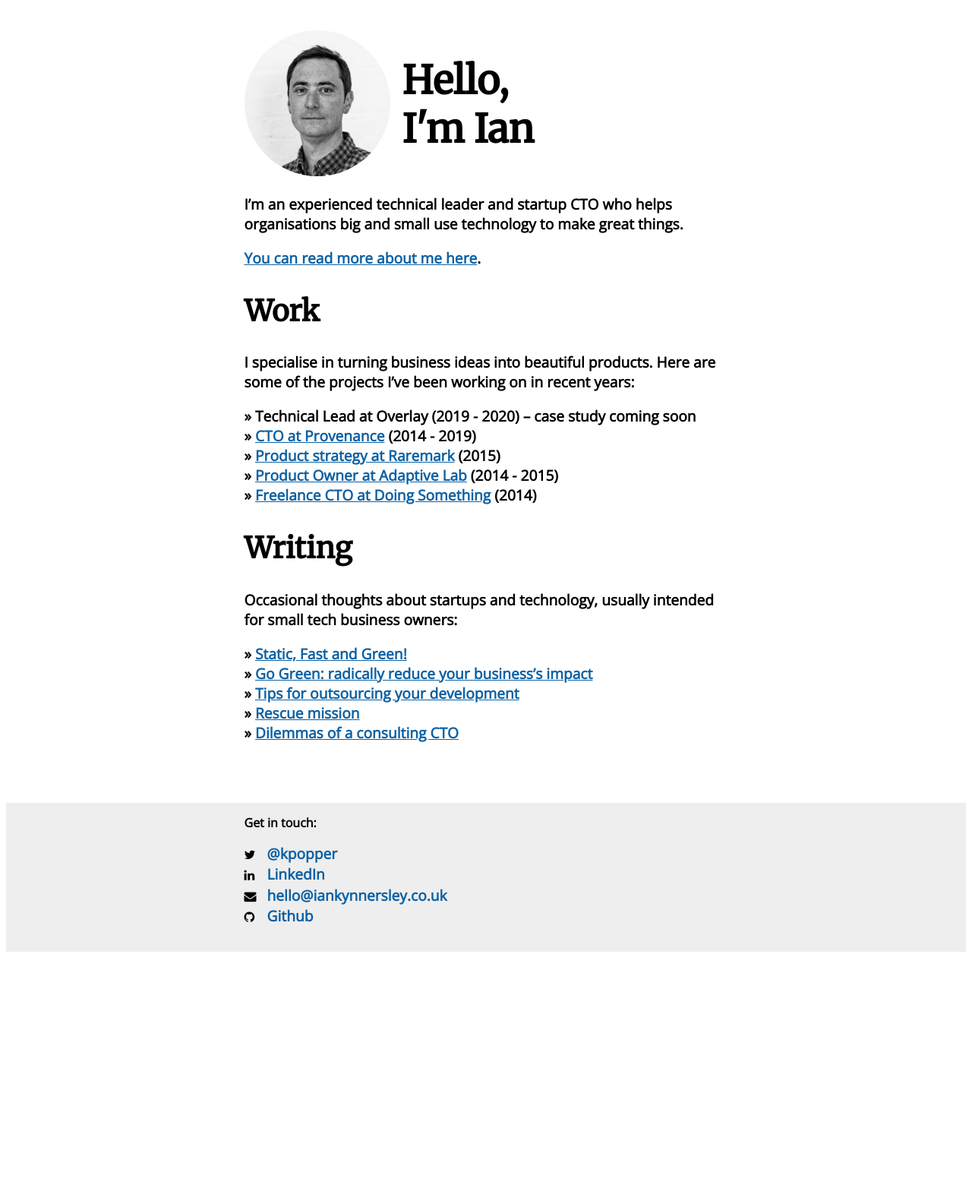
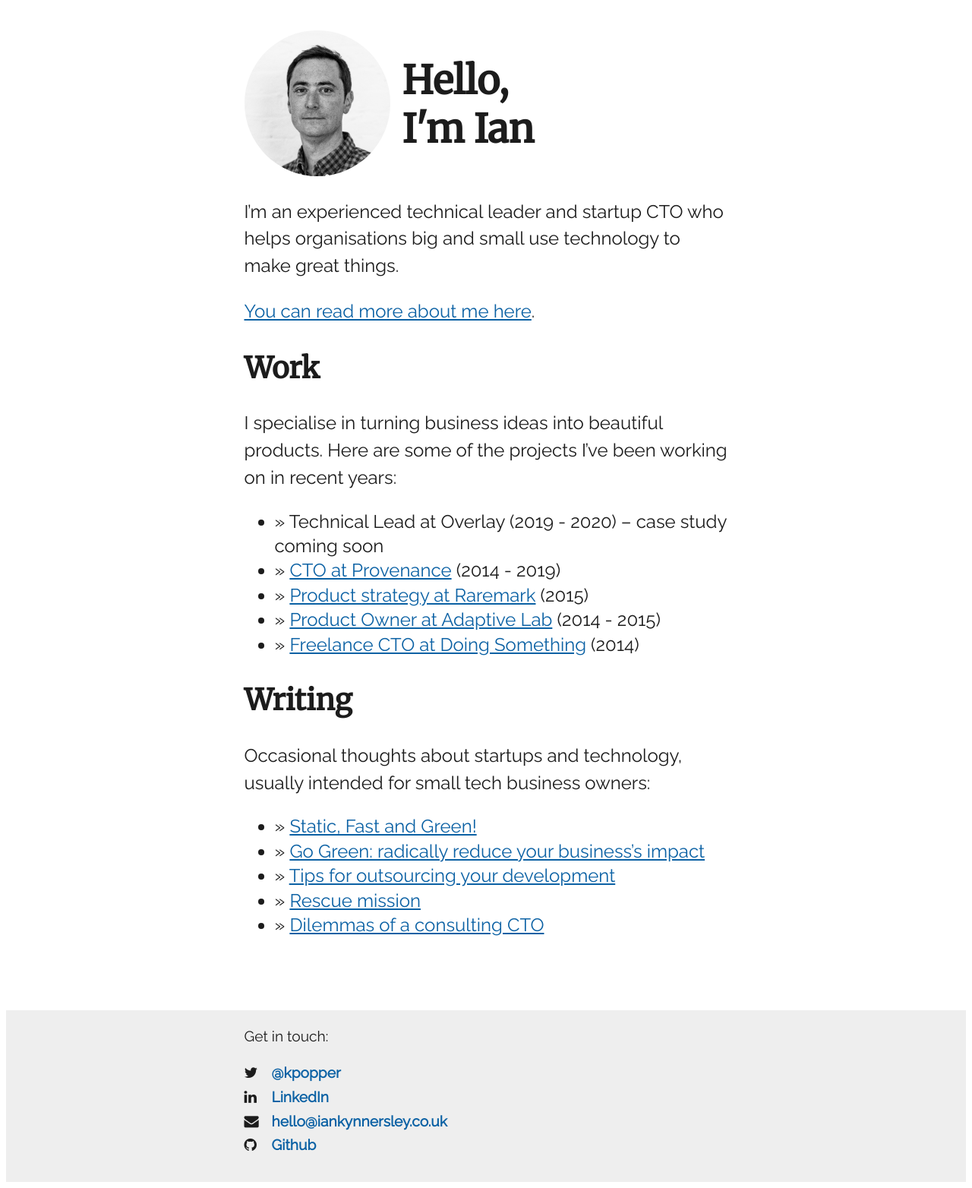
Before and after one commit to kpopper/iankynnersley.co.uk, a Jekyll site: the page built from index.md, in a window 1280 px wide. Shown: the whole page at 76% size. Built offline with Jekyll 4.4.1, drawn with Linux system fonts in a browser that asks for light colours; nearby versions of some CDN libraries; before the commit the page ends 1261 px from its top, so only the background shows below that.

Commit message:
Change font and text styling

```diff
--- a/_sass/_fonts.scss
+++ b/_sass/_fonts.scss
@@ -22,4 +22,4 @@
  *
  */
 
-@import url('https://fonts.googleapis.com/css?family=Merriweather|Open+Sans:300,300i&display=swap');
+ @import url('https://fonts.googleapis.com/css?family=Raleway|Merriweather|Open+Sans:300,300,300i&display=swap');
--- a/_sass/_variables.scss
+++ b/_sass/_variables.scss
@@ -11,12 +11,13 @@ $dark-color: #033E6B;
 
 
 // basic scheme
-$text-color: #000000;
+$text-color: #1c1c1c;
 $link-color: $main-color;
 $background-color: #fff;
 $alt-background-color: #eee;
 $green-background-color: #E6EFC2;
 $header-font-family: 'Merriweather', serif;
-$base-font-family: 'Open Sans', serif;
-$base-font-size: 1rem;
-$tablet-font-size: 1.2rem;
+$base-font-family: 'Raleway', sans-serif;
+$base-font-size: 1.2rem;
+$base-font-weight: 300;
+$tablet-font-size: 24px;
--- a/assets/css/screen.scss
+++ b/assets/css/screen.scss
@@ -11,6 +11,8 @@
 body {
 	background: $background-color;
 	font-family: $base-font-family;
+	font-weight: $base-font-weight;
+	color: $text-color;
 }
 
 fieldset {
@@ -38,7 +40,9 @@ label,
 select {
 	display: block;
 	font-family: $base-font-family;
+	font-weight: $base-font-weight;
 	font-size: $base-font-size;
+	font-style: normal;
 }
 
 a {
@@ -74,7 +78,7 @@ h1 {
 }
 
 h2 {
-	@include media($tablet) {
+	@include media($full) {
 		font-size: 2.4rem;
 	}
 	font-family: $header-font-family;
@@ -82,7 +86,7 @@ h2 {
 }
 
 h3 {
-	@include media($tablet) {
+	@include media($full) {
 		font-size: 1.8rem;
 	}
 
@@ -102,28 +106,29 @@ p {
 	}
 
 	&.meta {
-		font-size: 1rem;
+		font-size: $base-font-size;
 	}
 	font-size: $base-font-size;
-	font-weight: bold;
-	line-height: 135%;
+	font-style: normal;
+	line-height: 1.49em;
 }
 
 ul {
+	&.freestyle {
+		margin: 0;
+		padding: 0;
+		list-style-type: none;
+	}
+
 	li {
 		@include media($tablet) {
 			font-size: $tablet-font-size;
 		}
 		font-size: $base-font-size;
-		font-weight: bold;
 		line-height: 135%;
 		margin: 0;
 		padding: 0;
 	}
-
-	list-style-type: none;
-	margin: 0;
-	padding: 0;
 }
 
 .block {
```
